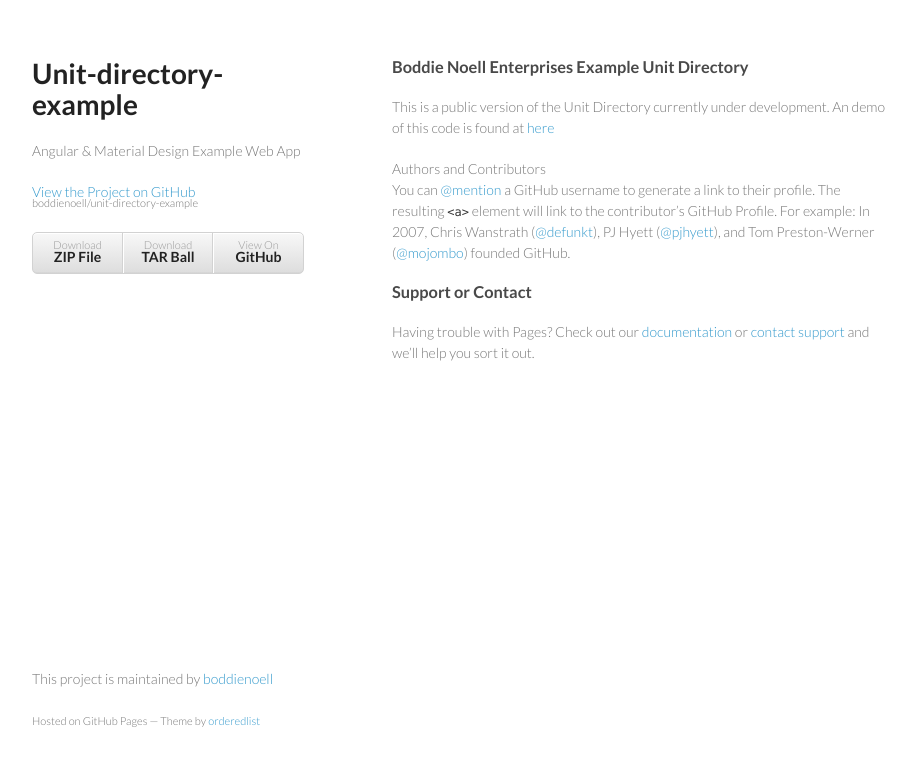
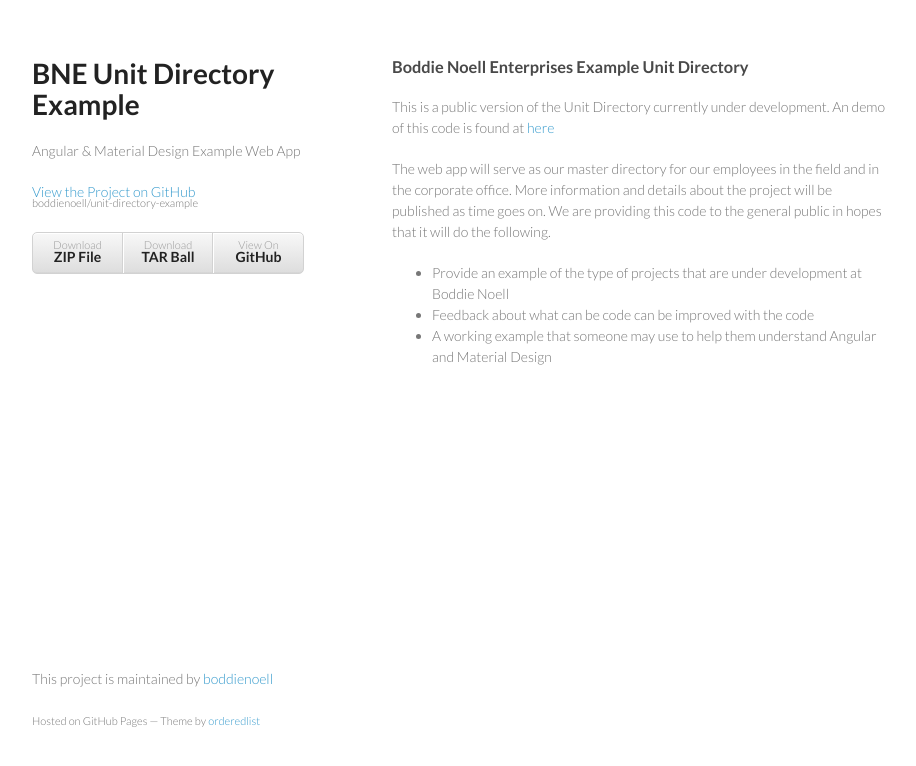
Before and after one commit to boddienoell/unit-directory-example, a plain HTML site: page index.html in a window 1280 px wide. Shown: the whole page, without its empty margins (178-1094 px from the left). Drawn offline with Linux system fonts and the light colour scheme.

Commit message:
updates home page

```diff
--- a/index.html
+++ b/index.html
@@ -15,38 +15,54 @@
 <body>
 <div class="wrapper">
     <header>
-        <h1>Unit-directory-example</h1>
+        <h1>BNE Unit Directory Example</h1>
+
         <p>Angular &amp; Material Design Example Web App</p>
 
-        <p class="view"><a href="https://github.com/boddienoell/unit-directory-example">View the Project on GitHub <small>boddienoell/unit-directory-example</small></a></p>
-
+        <p class="view"><a href="https://github.com/boddienoell/unit-directory-example">View the Project on GitHub
+            <small>boddienoell/unit-directory-example</small>
+        </a></p>
 
         <ul>
-          <li><a href="https://github.com/boddienoell/unit-directory-example/zipball/master">Download <strong>ZIP File</strong></a></li>
-          <li><a href="https://github.com/boddienoell/unit-directory-example/tarball/master">Download <strong>TAR Ball</strong></a></li>
+            <li><a href="https://github.com/boddienoell/unit-directory-example/zipball/master">Download <strong>ZIP
+                File</strong></a></li>
+            <li><a href="https://github.com/boddienoell/unit-directory-example/tarball/master">Download <strong>TAR
+                Ball</strong></a></li>
             <li><a href="https://github.com/boddienoell/unit-directory-example">View On <strong>GitHub</strong></a></li>
         </ul>
     </header>
     <section>
         <h3>
-<a id="welcome-to-github-pages" class="anchor" href="#welcome-to-github-pages" aria-hidden="true"><span class="octicon octicon-link"></span></a>Boddie Noell Enterprises Example Unit Directory</h3>
+            <a id="welcome-to-github-pages" class="anchor" href="#welcome-to-github-pages" aria-hidden="true"><span
+                    class="octicon octicon-link"></span></a>Boddie Noell Enterprises Example Unit Directory</h3>
 
         <p>
-          This is a public version of the Unit Directory currently under development.  An demo of this code is found at <a href="http://boddienoell.github.io/unit-directory-example/dist">here</a>
+            This is a public version of the Unit Directory currently under development. An demo of this code is found at
+            <a href="http://boddienoell.github.io/unit-directory-example/dist">here</a>
         </p>
 
-<a id="authors-and-contributors" class="anchor" href="#authors-and-contributors" aria-hidden="true"><span class="octicon octicon-link"></span></a>Authors and Contributors</h3>
+        <p>
+            The web app will serve as our master directory for our employees in the field and in the corporate office.
+            More information and details about the project will be published as time goes on.   We are providing this code
+            to the general public in hopes that it will do the following.
+        </p>
+        <p>
+        <ul>
+            <li>Provide an example of the type of projects that are under development at Boddie Noell</li>
+            <li>Feedback about what can be code can be improved with the code</li>
+            <li>A working example that someone may use to help them understand Angular and Material Design</li>
+        </ul>
+        </p>
 
-<p>You can <a href="https://github.com/blog/821" class="user-mention">@mention</a> a GitHub username to generate a link to their profile. The resulting <code>&lt;a&gt;</code> element will link to the contributor’s GitHub Profile. For example: In 2007, Chris Wanstrath (<a href="https://github.com/defunkt" class="user-mention">@defunkt</a>), PJ Hyett (<a href="https://github.com/pjhyett" class="user-mention">@pjhyett</a>), and Tom Preston-Werner (<a href="https://github.com/mojombo" class="user-mention">@mojombo</a>) founded GitHub.</p>
 
-<h3>
-<a id="support-or-contact" class="anchor" href="#support-or-contact" aria-hidden="true"><span class="octicon octicon-link"></span></a>Support or Contact</h3>
-
-<p>Having trouble with Pages? Check out our <a href="https://help.github.com/pages">documentation</a> or <a href="https://github.com/contact">contact support</a> and we’ll help you sort it out.</p>
     </section>
     <footer>
         <p>This project is maintained by <a href="https://github.com/boddienoell">boddienoell</a></p>
-        <p><small>Hosted on GitHub Pages &mdash; Theme by <a href="https://github.com/orderedlist">orderedlist</a></small></p>
+
+        <p>
+            <small>Hosted on GitHub Pages &mdash; Theme by <a href="https://github.com/orderedlist">orderedlist</a>
+            </small>
+        </p>
     </footer>
 </div>
 <script src="javascripts/scale.fix.js"></script>
```
Lines whose indentation alone changed are shown as unchanged.
